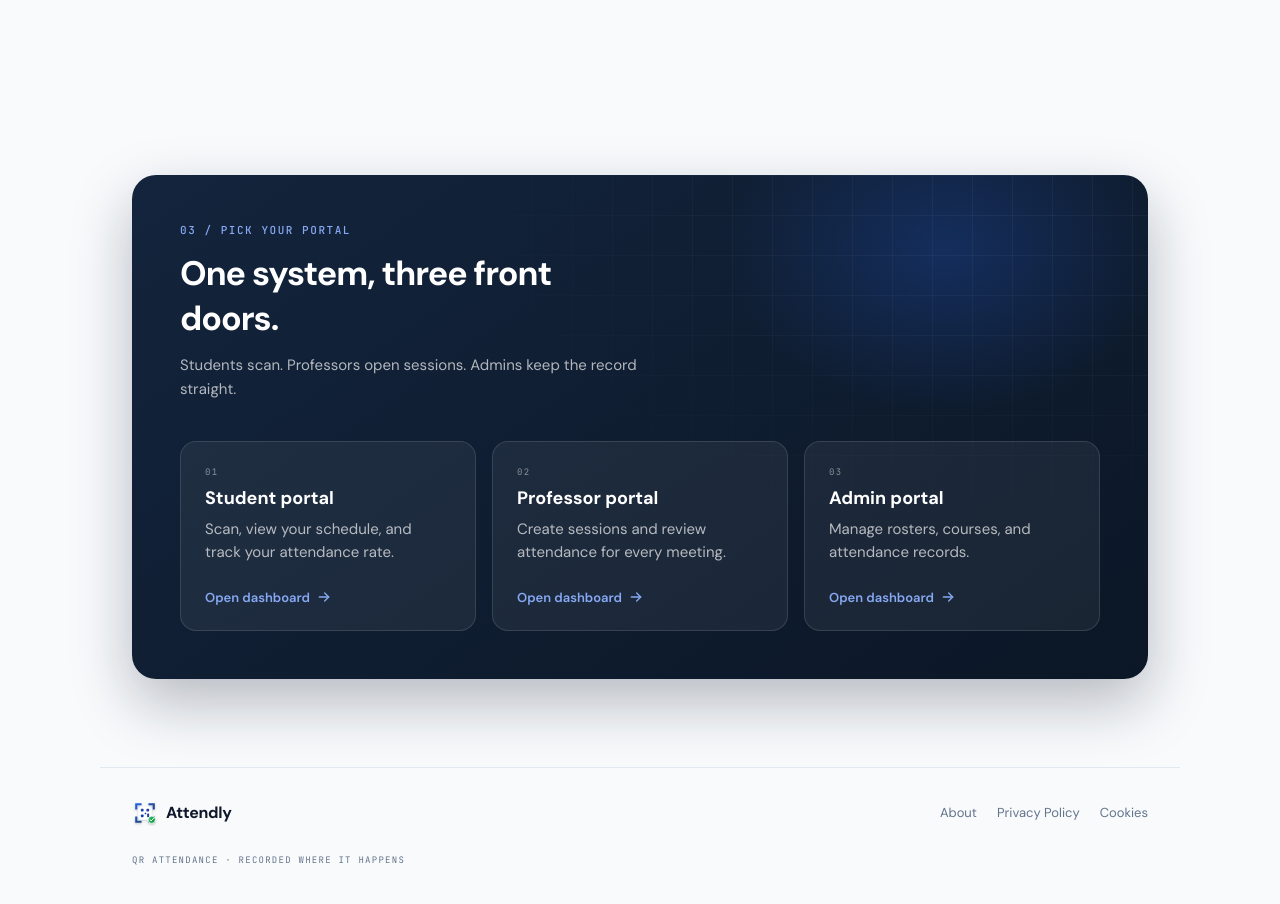
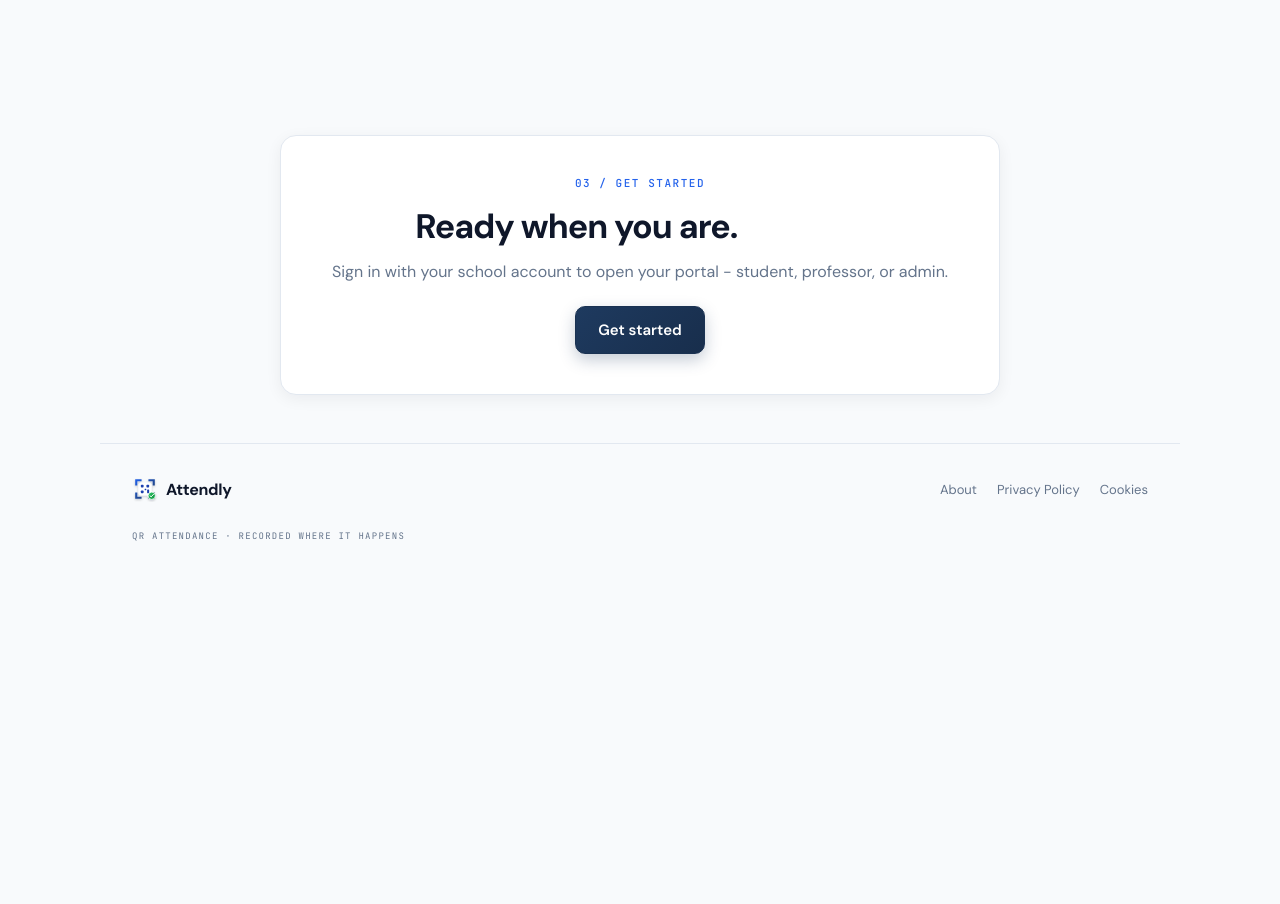
Before and after one commit to dhenji/qr_based_attendance_system, a SvelteKit app in the folder frontend/: page / in a window 1280 px wide. Shown: the part 1836-2740 px from the top of the page. After the commit the page ends 2426 px from the top, so only its background shows below. Built offline with nearby package versions, Linux system fonts and the light colour scheme; no server answers.

Commit message:
feat(landing): remove portal cards and add Get started CTA

```diff
--- a/frontend/src/routes/+page.svelte
+++ b/frontend/src/routes/+page.svelte
@@ -24,27 +24,6 @@
 			desc: 'Attendance saves immediately, even offline, and syncs later.',
 		},
 	] as const;
-
-	const portals = [
-		{
-			label: 'Student portal',
-			desc: 'Scan, view your schedule, and track your attendance rate.',
-			path: Routes.DASHBOARD,
-			cta: 'Open dashboard',
-		},
-		{
-			label: 'Professor portal',
-			desc: 'Create sessions and review attendance for every meeting.',
-			path: Routes.PROFESSOR_DASHBOARD,
-			cta: 'Open dashboard',
-		},
-		{
-			label: 'Admin portal',
-			desc: 'Manage rosters, courses, and attendance records.',
-			path: Routes.ADMIN_DASHBOARD,
-			cta: 'Open dashboard',
-		},
-	];
 
 	const navLinks = [
 		{ label: 'About', path: Routes.ABOUT },
@@ -187,31 +166,14 @@
 		</div>
 	</section>
 
-	<section class="portals">
-		<div class="portal-panel">
-			<div class="portal-head">
-				<p class="section-eyebrow on-dark">03 / Pick your portal</p>
-				<h2>One system, three front doors.</h2>
-				<p class="portal-sub">
-					Students scan. Professors open sessions. Admins keep the record straight.
-				</p>
-			</div>
-			<div class="portal-grid">
-				{#each portals as portal, i}
-					<a class="portal-card" href={portal.path}>
-						<span class="portal-index mono-data">0{i + 1}</span>
-						<h3>{portal.label}</h3>
-						<p>{portal.desc}</p>
-						<span class="portal-cta">
-							{portal.cta}
-							<svg width="16" height="16" viewBox="0 0 24 24" fill="none" stroke="currentColor" stroke-width="2" stroke-linecap="round" stroke-linejoin="round">
-								<path d="M5 12h14" />
-								<path d="m13 6 6 6-6 6" />
-							</svg>
-						</span>
-					</a>
-				{/each}
-			</div>
+	<section class="get-started">
+		<div class="get-started-panel">
+			<p class="section-eyebrow">03 / Get started</p>
+			<h2>Ready when you are.</h2>
+			<p class="get-started-sub">
+				Sign in with your school account to open your portal - student, professor, or admin.
+			</p>
+			<a class="btn-primary" href={Routes.LOGIN}>Get started</a>
 		</div>
 	</section>
 </main>
@@ -454,6 +416,31 @@
 
 	.btn-primary:active {
 		transform: translateY(0);
+	}
+
+	.get-started {
+		padding: 3rem 1.5rem;
+	}
+
+	.get-started-panel {
+		max-width: 720px;
+		margin: 0 auto;
+		text-align: center;
+		padding: 2.5rem 2rem;
+		border-radius: 16px;
+		background: var(--bg-card);
+		border: 1px solid var(--border);
+		box-shadow: var(--shadow-sm);
+	}
+
+	.get-started-panel h2 {
+		margin: 0.5rem 0 0.75rem;
+		color: var(--text-strong);
+	}
+
+	.get-started-sub {
+		color: var(--text-muted);
+		margin: 0 0 1.5rem;
 	}
 
 	.btn-ghost {
@@ -728,8 +715,7 @@
 	}
 
 	.how,
-	.features,
-	.portals {
+	.features {
 		max-width: 1080px;
 		margin: 0 auto;
 		padding: 5.5rem 2rem;
@@ -908,133 +894,6 @@
 		padding-top: 0.25rem;
 	}
 
-	.portal-panel {
-		position: relative;
-		isolation: isolate;
-		overflow: hidden;
-		padding: 3rem;
-		border-radius: 24px;
-		background: linear-gradient(145deg, color-mix(in srgb, var(--brand) 45%, #0a1220), color-mix(in srgb, var(--brand) 22%, #060d16));
-		color: var(--on-brand);
-		box-shadow: 0 24px 60px color-mix(in srgb, #0f172a 28%, transparent);
-	}
-
-	.portal-panel::before {
-		content: '';
-		position: absolute;
-		inset: 0;
-		z-index: 0;
-		background-image:
-			linear-gradient(to right, rgba(255, 255, 255, 0.055) 1px, transparent 1px),
-			linear-gradient(to bottom, rgba(255, 255, 255, 0.055) 1px, transparent 1px);
-		background-size: 40px 40px;
-		mask-image: radial-gradient(ellipse 80% 90% at 85% 10%, #000, transparent 72%);
-		-webkit-mask-image: radial-gradient(ellipse 80% 90% at 85% 10%, #000, transparent 72%);
-		pointer-events: none;
-	}
-
-	.portal-panel::after {
-		content: '';
-		position: absolute;
-		top: -30%;
-		right: -10%;
-		width: 60%;
-		height: 90%;
-		z-index: 0;
-		background: radial-gradient(closest-side, color-mix(in srgb, var(--accent) 24%, transparent), transparent 72%);
-		pointer-events: none;
-	}
-
-	.portal-head {
-		position: relative;
-		z-index: 1;
-		max-width: 620px;
-		margin-bottom: 2.5rem;
-	}
-
-	.section-eyebrow.on-dark {
-		color: color-mix(in srgb, var(--accent) 55%, var(--on-brand));
-	}
-
-	.portal-head h2 {
-		color: var(--on-brand);
-		margin-bottom: 0.75rem;
-		max-width: 18ch;
-	}
-
-	.portal-sub {
-		margin: 0;
-		max-width: 48ch;
-		font-size: 0.9375rem;
-		line-height: 1.6;
-		color: color-mix(in srgb, var(--on-brand) 68%, transparent);
-	}
-
-	.portal-grid {
-		position: relative;
-		z-index: 1;
-		display: grid;
-		grid-template-columns: repeat(3, 1fr);
-		gap: 1rem;
-	}
-
-	.portal-card {
-		display: flex;
-		flex-direction: column;
-		gap: 0.5rem;
-		padding: 1.5rem;
-		border-radius: 16px;
-		background: color-mix(in srgb, var(--on-brand) 6%, transparent);
-		border: 1px solid color-mix(in srgb, var(--on-brand) 12%, transparent);
-		color: var(--on-brand);
-		text-decoration: none;
-		transition: transform 0.18s ease, background 0.18s ease, border-color 0.18s ease;
-	}
-
-	.portal-card:hover {
-		transform: translateY(-3px);
-		background: color-mix(in srgb, var(--on-brand) 10%, transparent);
-		border-color: color-mix(in srgb, var(--on-brand) 26%, transparent);
-	}
-
-	.portal-index {
-		font-size: 0.5625rem;
-		letter-spacing: 0.14em;
-		color: color-mix(in srgb, var(--on-brand) 48%, transparent);
-	}
-
-	.portal-card h3 {
-		font-size: 1.125rem;
-		font-weight: 700;
-		margin: 0;
-	}
-
-	.portal-card p {
-		font-size: 0.9375rem;
-		line-height: 1.55;
-		color: color-mix(in srgb, var(--on-brand) 68%, transparent);
-		margin: 0;
-	}
-
-	.portal-cta {
-		display: inline-flex;
-		align-items: center;
-		gap: 0.375rem;
-		margin-top: auto;
-		padding-top: 1rem;
-		font-weight: 600;
-		font-size: 0.8125rem;
-		color: color-mix(in srgb, var(--accent) 55%, var(--on-brand));
-	}
-
-	.portal-cta svg {
-		transition: transform 0.15s ease;
-	}
-
-	.portal-card:hover .portal-cta svg {
-		transform: translateX(4px);
-	}
-
 	.footer {
 		max-width: 1080px;
 		margin: 0 auto;
@@ -1164,8 +1023,7 @@
 		}
 
 		.how,
-		.features,
-		.portals {
+		.features {
 			padding: 4rem 1.5rem;
 		}
 
@@ -1175,8 +1033,7 @@
 		}
 
 		.steps,
-		.feature-grid,
-		.portal-grid {
+		.feature-grid {
 			grid-template-columns: 1fr;
 		}
 
@@ -1190,10 +1047,6 @@
 
 		.record-card {
 			margin-left: 24px;
-		}
-
-		.portal-panel {
-			padding: 2rem;
 		}
 
 		h1 {
@@ -1247,15 +1100,6 @@
 			gap: 1rem;
 		}
 
-		.portal-panel {
-			padding: 1.5rem;
-			border-radius: 18px;
-		}
-
-		.portal-card {
-			padding: 1.25rem;
-		}
-
 		h1 {
 			font-size: 2rem;
 		}
@@ -1284,16 +1128,13 @@
 
 		.btn-primary,
 		.btn-ghost,
-		.step-card,
-		.portal-card,
-		.portal-cta svg {
+		.step-card {
 			transition: none;
 		}
 
 		.btn-primary:hover,
 		.btn-ghost:hover,
-		.step-card:hover,
-		.portal-card:hover {
+		.step-card:hover {
 			transform: none;
 		}
 	}
```
